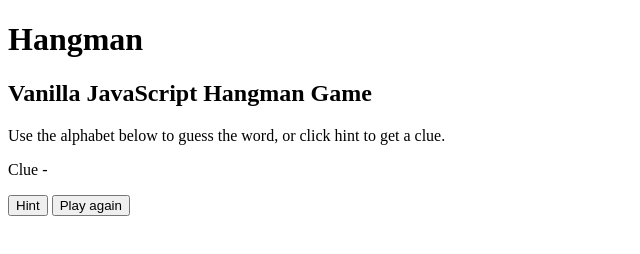
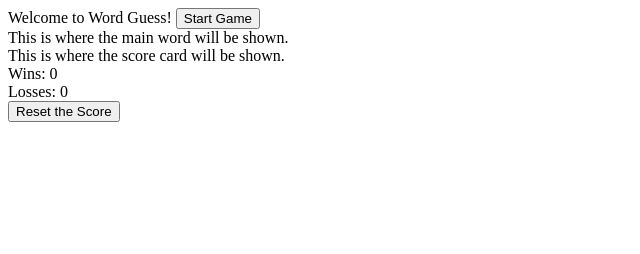
Before and after one commit to julianbenchimol/module4-StudentProject, a plain HTML site: page index.html in a window 1280 px wide. Shown: the whole page, without its empty margins (0-640 px from the left). Drawn offline with Linux system fonts and the light colour scheme.

Commit message:
Created html elements for the game

```diff
--- a/index.html
+++ b/index.html
@@ -1,31 +1,31 @@
 <!DOCTYPE html>
-<html lang="en">
-  <head>
-    <meta charset="UTF-8" />
-    <meta name="viewport" content="width=device-width, initial-scale=1.0" />
-    <meta http-equiv="X-UA-Compatible" content="ie=edge" />
-    <link rel="stylesheet" href="./assets/css/style.css" />
-    <title>Hangman</title>
+<html lang = "en-US">
+
+	<head>
+    <meta charset = "UTF-8">
+    <title> Word Guess Game </title>
+    <link rel = "stylesheet" href = "./assets/stylesheet">
   </head>
 
+  <body>
+    <!--Main header containing title and start game button-->
+    <header id = "main-header">Welcome to Word Guess!
+      <button class = "game-button" id = "start-game">Start Game</button>
+    </header>
 
-<body>
-    <div class="wrapper">
-        <h1>Hangman</h1>
-        <h2>Vanilla JavaScript Hangman Game</h2>
-        <p>Use the alphabet below to guess the word, or click hint to get a clue. </p>
-    </div>
-    <div class="wrapper">
-        <div id="buttons"></div>
-        <p id="catagoryName"></p>
-        <div id="hold"></div>
-        <p id="mylives"></p>
-        <p id="clue">Clue -</p>
-        <span id="stickman"></span>
-        <div class="container">
-            <button id="hint">Hint</button>
-            <button id="reset">Play again</button>
-        </div>
-    </div>
-    <script src="./assets/JS/MainScript.js"></script>
-</body>
+    <!--Main Game Content Section-->
+    <main>
+      <!--Shows the main word that was chosen within a card-->
+      <div class = "card" id = "word-view">This is where the main word will be shown.</div>
+      <!--Shows the wins, losses, seconds remaining, and reset score button-->
+      <div class = "card" id = "score-card">This is where the score card will be shown.</div>
+      <div class = "score"> Wins: 0</div>
+      <div class = "score"> Losses: 0</div>
+      <button class = "game-button" id = "reset-button"> Reset the Score</button>
+
+
+    </main>
+
+    <script src = "assets/JS/MainScript.js"></script>
+  </body>
+</html>
```
